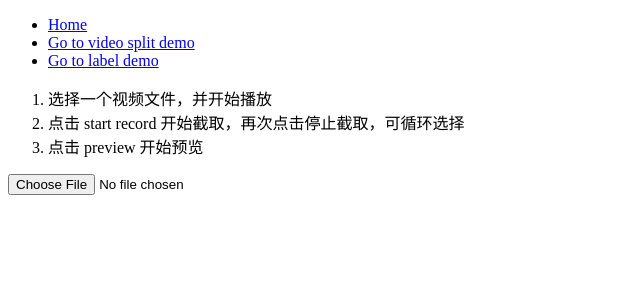
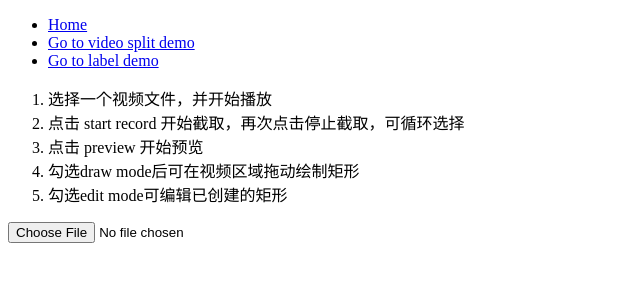
Before and after one commit to vivihuang/label-it, a React app: page /video-split-demo in a window 1280 px wide. Shown: the top 300 px of the page, without its empty margins (0-640 px from the left). Built offline with nearby package versions, Linux system fonts and the light colour scheme.

Commit message:
Add tips to label on video.

```diff
--- a/src/app/components/VideoDemo.js
+++ b/src/app/components/VideoDemo.js
@@ -125,6 +125,8 @@ export default class VideoDemo extends React.Component {
             <li>选择一个视频文件，并开始播放</li>
             <li>点击 start record 开始截取，再次点击停止截取，可循环选择</li>
             <li>点击 preview 开始预览</li>
+            <li>勾选draw mode后可在视频区域拖动绘制矩形</li>
+            <li>勾选edit mode可编辑已创建的矩形</li>
           </ol>
         </div>
         <div>
```
